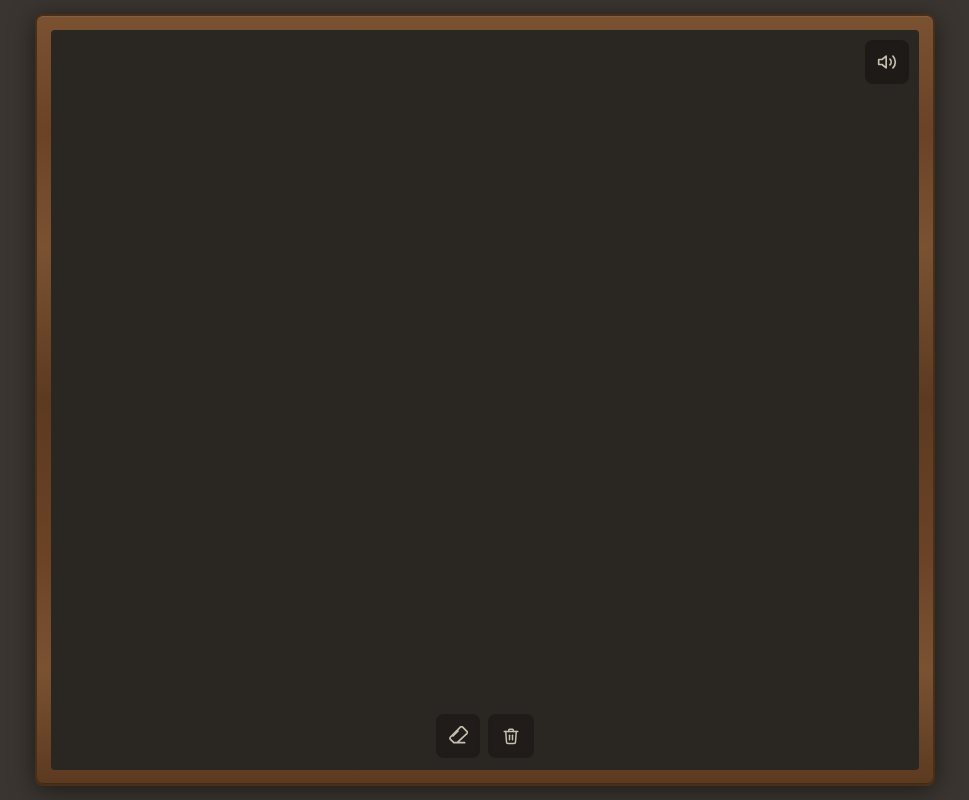
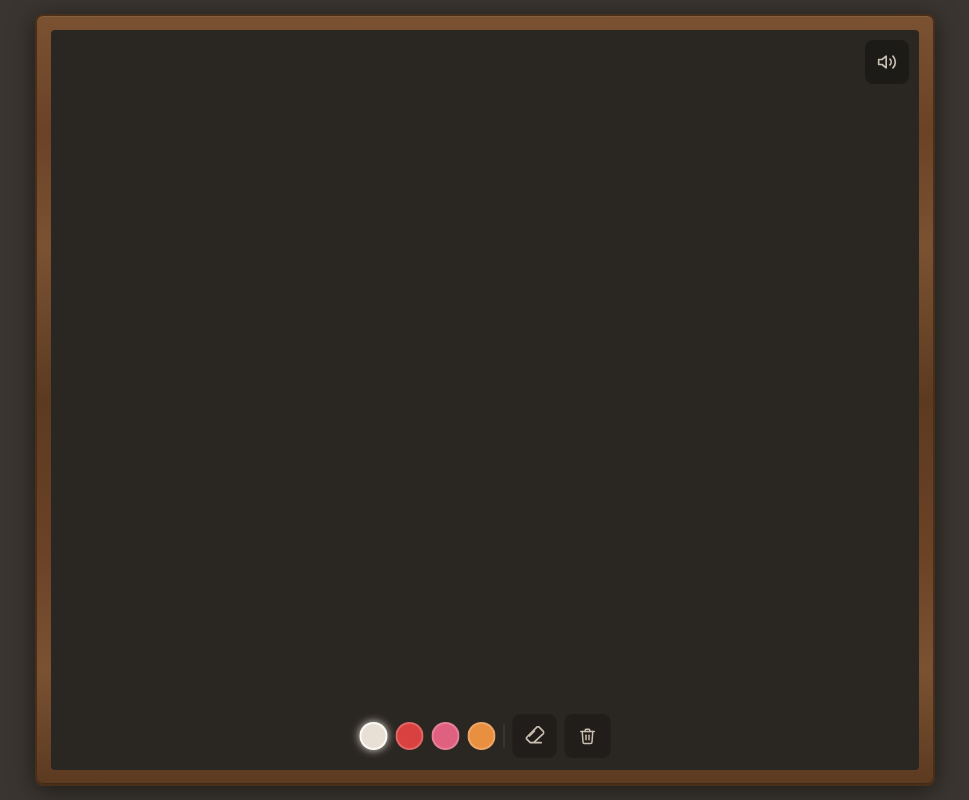
Before and after one commit to adhil213/slate, a React (Vite) app: page / in a window 1280 px wide. Shown: the whole page, without its empty margins (155-1124 px from the left). Built offline with nearby package versions, Linux system fonts and the light colour scheme.

Commit message:
feat: add wooden frame border and chalk color options (white, red, rose, orange)

```diff
--- a/src/App.tsx
+++ b/src/App.tsx
@@ -1,6 +1,7 @@
 import { useState, useRef, useCallback } from 'react'
-import SlateCanvas, { type SlateHandle, type Tool } from './components/SlateCanvas'
+import SlateCanvas, { type SlateHandle } from './components/SlateCanvas'
 import SlateControls from './components/SlateControls'
+import type { Tool, ChalkColor } from './lib/types'
 
 const appStyle: React.CSSProperties = {
   width: '100%',
@@ -53,11 +54,19 @@ const slateInnerStyle: React.CSSProperties = {
 
 export default function App() {
   const [tool, setTool] = useState<Tool>('chalk')
+  const [chalkColor, setChalkColor] = useState<ChalkColor>('#e8e0d4')
   const slateRef = useRef<SlateHandle>(null)
 
   const handleToolChange = useCallback((t: Tool) => {
     setTool(t)
     slateRef.current?.setTool(t)
+  }, [])
+
+  const handleColorChange = useCallback((c: ChalkColor) => {
+    setChalkColor(c)
+    setTool('chalk')
+    slateRef.current?.setChalkColor(c)
+    slateRef.current?.setTool('chalk')
   }, [])
 
   const handleClear = useCallback(() => {
@@ -71,7 +80,9 @@ export default function App() {
           <SlateCanvas ref={slateRef} />
           <SlateControls
             tool={tool}
+            chalkColor={chalkColor}
             onToolChange={handleToolChange}
+            onColorChange={handleColorChange}
             onClear={handleClear}
           />
         </div>
--- a/src/components/SlateCanvas.tsx
+++ b/src/components/SlateCanvas.tsx
@@ -1,11 +1,7 @@
 import { useRef, useEffect, useCallback, forwardRef, useImperativeHandle } from 'react'
 import { scheduleSave, restoreCanvas, getCanvasScale } from '../lib/canvas'
 import { initAudio, startChalkSound, stopChalkSound } from '../lib/audio'
-
-export type Tool = 'chalk' | 'eraser'
-
-export const CHALK_COLORS = ['#e8e0d4', '#d94040', '#e06080', '#e89040'] as const
-export type ChalkColor = (typeof CHALK_COLORS)[number]
+import type { Tool, ChalkColor } from '../lib/types'
 
 export interface SlateHandle {
   setTool: (tool: Tool) => void
--- a/src/components/SlateControls.tsx
+++ b/src/components/SlateControls.tsx
@@ -1,11 +1,13 @@
 import { useState, useCallback, useEffect } from 'react'
 import { setMuted, isMuted, initAudio } from '../lib/audio'
 import { clearStorage } from '../lib/canvas'
-import type { Tool } from './SlateCanvas'
+import { CHALK_COLORS, type Tool, type ChalkColor } from '../lib/types'
 
 interface SlateControlsProps {
   tool: Tool
+  chalkColor: ChalkColor
   onToolChange: (tool: Tool) => void
+  onColorChange: (color: ChalkColor) => void
   onClear: () => void
 }
 
@@ -19,7 +21,6 @@ const btnBase: React.CSSProperties = {
   fontSize: 18,
   color: '#c8bfb0',
   background: 'rgba(0,0,0,0.25)',
-  backdropFilter: 'blur(2px)',
   transition: 'background 0.15s, color 0.15s',
   flexShrink: 0,
 }
@@ -48,7 +49,19 @@ const soundStyle: React.CSSProperties = {
   zIndex: 10,
 }
 
-export default function SlateControls({ tool, onToolChange, onClear }: SlateControlsProps) {
+const colorDot = (color: string, active: boolean): React.CSSProperties => ({
+  width: 28,
+  height: 28,
+  borderRadius: '50%',
+  background: color,
+  border: active ? '2px solid rgba(255,255,255,0.8)' : '2px solid rgba(255,255,255,0.2)',
+  boxShadow: active ? `0 0 8px ${color}` : 'none',
+  transition: 'border 0.15s, box-shadow 0.15s',
+  cursor: 'pointer',
+  flexShrink: 0,
+})
+
+export default function SlateControls({ tool, chalkColor, onToolChange, onColorChange, onClear }: SlateControlsProps) {
   const [muted, setMutedState] = useState(isMuted())
   const [showConfirm, setShowConfirm] = useState(false)
 
@@ -109,6 +122,18 @@ export default function SlateControls({ tool, onToolChange, onClear }: SlateCont
         style={containerStyle}
         onPointerDown={(e) => e.stopPropagation()}
       >
+        {CHALK_COLORS.map((c) => (
+          <button
+            key={c}
+            onClick={() => onColorChange(c)}
+            style={colorDot(c, chalkColor === c && tool === 'chalk')}
+            aria-label={`Chalk color ${c}`}
+            title={c}
+          />
+        ))}
+
+        <div style={{ width: 1, height: 24, background: 'rgba(255,255,255,0.15)', flexShrink: 0 }} />
+
         <button
           onClick={() => onToolChange(tool === 'chalk' ? 'eraser' : 'chalk')}
           style={tool === 'eraser' ? btnActive : btnBase}
--- /dev/null
+++ b/src/lib/types.ts
@@ -0,0 +1,3 @@
+export const CHALK_COLORS = ['#e8e0d4', '#d94040', '#e06080', '#e89040'] as const
+export type ChalkColor = (typeof CHALK_COLORS)[number]
+export type Tool = 'chalk' | 'eraser'
```
